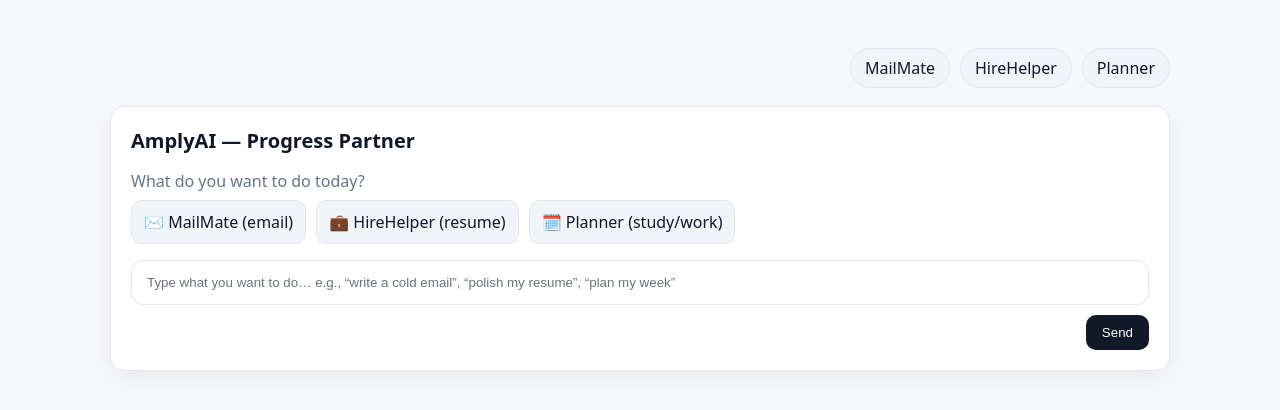
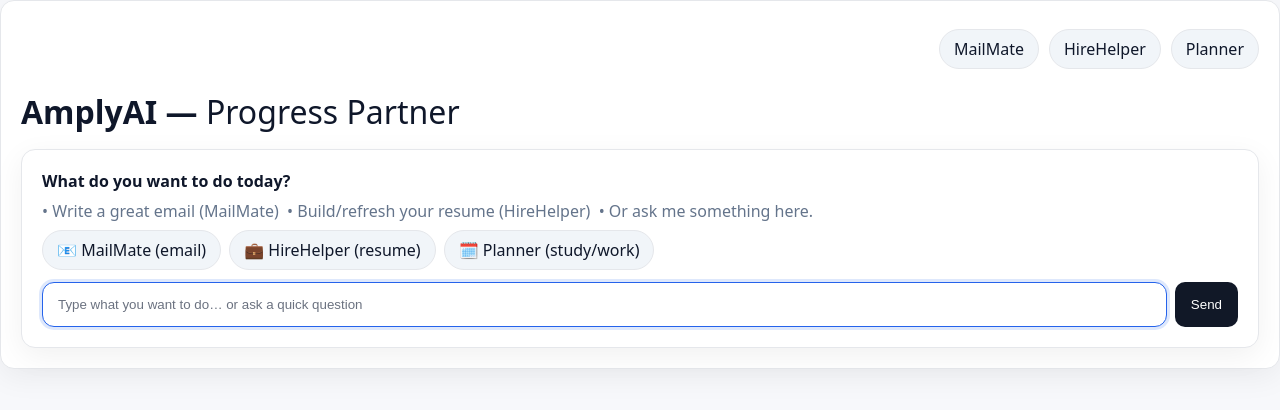
Before and after one commit to madevthevanthiran-maker/amplyai-chatbot, a Next.js app: page / in a window 1280 px wide. Shown: the top 410 px of the page. Built offline with nearby package versions, Linux system fonts and the light colour scheme.

Commit message:
Update index.jsx

```diff
--- a/pages/index.jsx
+++ b/pages/index.jsx
@@ -1,60 +1,103 @@
 // pages/index.jsx
-import { useState } from "react";
-import Link from "next/link";
+import { useEffect, useRef, useState } from "react";
 
 export default function Home() {
   const [q, setQ] = useState("");
+  const [answer, setAnswer] = useState("");
+  const [loading, setLoading] = useState(false);
+  const inputRef = useRef(null);
 
-  function smartRoute(e){
+  useEffect(() => {
+    inputRef.current?.focus();
+  }, []);
+
+  async function smartRoute(e) {
     e.preventDefault();
-    const s = q.toLowerCase();
+    const s = q.trim().toLowerCase();
+    if (!s) return;
 
-    if (/(email|cold|follow.?up|outreach|intro)/.test(s)) {
+    // Hard-route to tools if intent is clear
+    if (/(email|cold|follow.?up|outreach|intro|mailmate)/.test(s)) {
       window.location.href = "/email";
       return;
     }
-    if (/(resume|cv|ats|hire|job)/.test(s)) {
+    if (/(resume|cv|ats|hire|job|hirehelper)/.test(s)) {
       window.location.href = "/hire-helper";
       return;
     }
-    if (/(plan|study|schedule|work|week|calendar|tasks?)/.test(s)) {
+    if (/(plan|study|schedule|work|week|calendar|tasks?|planner)/.test(s)) {
       window.location.href = "/planner";
       return;
     }
-    alert("Got it! Try: 'write a cold email', 'fix my resume', or 'plan my week'.");
+
+    // Otherwise: answer inline
+    try {
+      setLoading(true);
+      setAnswer("");
+      const r = await fetch("/api/ask", {
+        method: "POST",
+        headers: { "Content-Type": "application/json" },
+        body: JSON.stringify({ question: q }),
+      });
+      const j = await r.json();
+      setAnswer(j.answer || "I couldn’t generate an answer.");
+    } catch (err) {
+      setAnswer("Sorry — I couldn’t answer that right now.");
+    } finally {
+      setLoading(false);
+    }
   }
 
   return (
-    <main className="app">
-      <div className="topbar">
-        <Link className="pill-link" href="/email">MailMate</Link>
-        <Link className="pill-link" href="/hire-helper">HireHelper</Link>
-        <Link className="pill-link" href="/planner">Planner</Link>
+    <div className="page" style={{ paddingTop: 28 }}>
+      {/* Top nav chips */}
+      <div style={{ display: "flex", gap: 10, justifyContent: "flex-end", marginBottom: 8 }}>
+        <a className="pill-link" href="/email">MailMate</a>
+        <a className="pill-link" href="/hire-helper">HireHelper</a>
+        <a className="pill-link" href="/planner">Planner</a>
       </div>
 
-      <section className="chat">
-        <h1>AmplyAI — <strong>Progress Partner</strong></h1>
+      <h1 style={{ marginBottom: 16 }}>AmplyAI — <span style={{ fontWeight: 500 }}>Progress Partner</span></h1>
 
-        <div style={{color:"var(--muted)", marginBottom:8}}>What do you want to do today?</div>
-
-        <div className="quick-actions">
-          <Link href="/email">✉️ MailMate (email)</Link>
-          <Link href="/hire-helper">💼 HireHelper (resume)</Link>
-          <Link href="/planner">🗓️ Planner (study/work)</Link>
+      <div className="card chat">
+        <div className="bubble">
+          <div style={{ fontSize: 16, fontWeight: 600, marginBottom: 8 }}>
+            What do you want to do today?
+          </div>
+          <div style={{ color: "var(--muted)" }}>
+            • Write a great email (MailMate) &nbsp;• Build/refresh your resume (HireHelper) &nbsp;• Or ask me something here.
+          </div>
         </div>
 
-        <form onSubmit={smartRoute}>
+        <div style={{ display: "flex", gap: 8, flexWrap: "wrap", marginTop: 8 }}>
+          <a className="pill-link" href="/email">📧&nbsp;MailMate (email)</a>
+          <a className="pill-link" href="/hire-helper">💼&nbsp;HireHelper (resume)</a>
+          <a className="pill-link" href="/planner">🗓️&nbsp;Planner (study/work)</a>
+        </div>
+
+        {/* Ask box */}
+        <form onSubmit={smartRoute} style={{ display: "flex", gap: 8, marginTop: 12 }}>
           <input
+            ref={inputRef}
             className="input"
-            placeholder="Type what you want to do… e.g., “write a cold email”, “polish my resume”, “plan my week”"
+            placeholder="Type what you want to do… or ask a quick question"
             value={q}
-            onChange={(e)=>setQ(e.target.value)}
+            onChange={(e) => setQ(e.target.value)}
+            onKeyDown={(e) => {
+              if (e.key === "Enter" && !e.shiftKey) smartRoute(e);
+            }}
           />
-          <div className="actions">
-            <button className="btn">Send</button>
+          <button className="btn" type="submit">Send</button>
+        </form>
+
+        {/* Inline answer (fallback QA) */}
+        {loading && <div style={{ marginTop: 12, color: "var(--muted)" }}>Thinking…</div>}
+        {!loading && !!answer && (
+          <div className="preview" style={{ marginTop: 12, whiteSpace: "pre-wrap" }}>
+            {answer}
           </div>
-        </form>
-      </section>
-    </main>
+        )}
+      </div>
+    </div>
   );
 }
```
